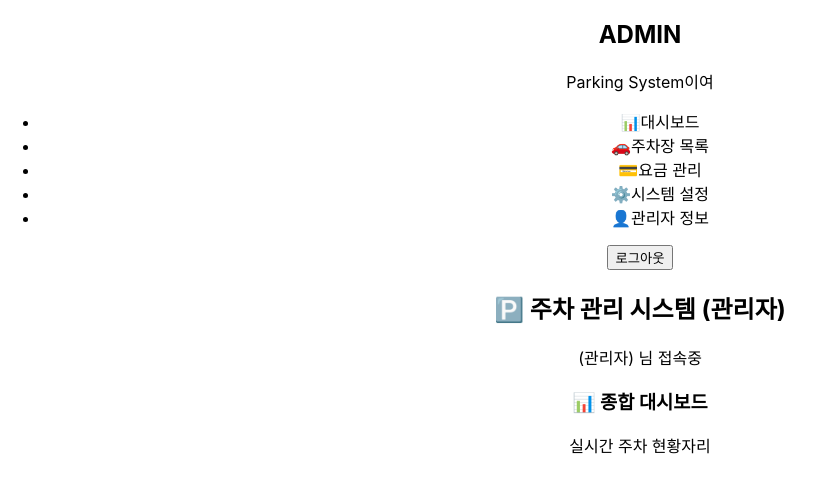
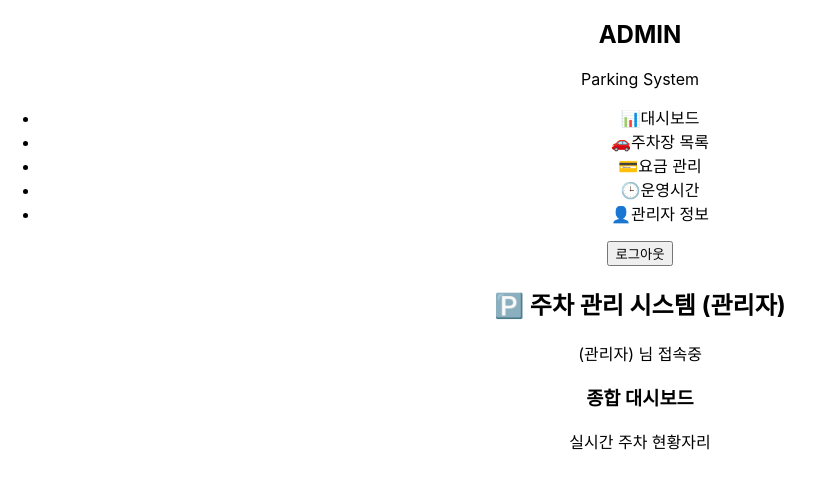
Before and after one commit to HANE48/Parking_place, a React (Create React App) app: page / in a window 1280 px wide. Shown: the top 492 px of the page, without its empty margins (0-824 px from the left). Built offline with nearby package versions, Linux system fonts and the light colour scheme.

Commit message:
manager_main수정

```diff
--- a/src/manager/Sidebar.js
+++ b/src/manager/Sidebar.js
@@ -9,7 +9,7 @@ function Sidebar(props) {
     <aside className="sidebar">
       <div className="sidebar-logo">
         <h2>ADMIN</h2>
-        <p>Parking System이여</p>
+        <p>Parking System</p>
       </div>
 
       <nav className="sidebar-nav">
@@ -46,8 +46,8 @@ function Sidebar(props) {
             className={currentView === 'settings' ? 'nav-item active' : 'nav-item'}
             onClick={function() { setCurrentView('settings'); }}
           >
-            <span className="nav-icon">⚙️</span>
-            <span className="nav-label">시스템 설정</span>
+            <span className="nav-icon">🕒</span>
+            <span className="nav-label">운영시간</span>
           </li>
 
 
--- a/src/manager/manager_main.js
+++ b/src/manager/manager_main.js
@@ -21,7 +21,7 @@ function ManagerMain() {
 
           {currentView === 'dashboard' && (
             <div className="content-box">
-              <h3>📊 종합 대시보드</h3>
+              <h3>종합 대시보드</h3>
               <p>실시간 주차 현황자리</p>
               <div className="dummy-box"></div>
             </div>
@@ -29,29 +29,32 @@ function ManagerMain() {
 
           {currentView === 'list' && (
             <div className="content-box">
-              <h3>🚗 주차장 목록</h3>
-              <p>등록된 모든 주차장의 상세 정보를 표로 보여줄 자리</p>
-              <div className="dummy-table">주차장 Table</div>
+              <h3>주차장 목록</h3>
+              <p>주차장이름, 현재주차현황, 위치를 중심으로 리스트 만들고
+                만차인곳은 빨간색?으로 표시하는 로직 만들면 좋을 것 같음
+              </p>
             </div>
           )}
 
           {currentView === 'price' && (
             <div className="content-box">
-              <h3>💳 요금 관리</h3>
-              <p>기본 요금 및 추가 요금 정책을 설정하는 화면</p>
+              <h3>요금 관리</h3>
+              <p>기본 요금 및 추가 요금 설정. 수정 버튼 필요할듯</p>
             </div>
           )}
 
           {currentView === 'settings' && (
             <div className="content-box">
-              <h3>⚙️ 시스템 설정</h3>
-              <p>알림 설정 및 시스템 환경을 관리</p>
+              <h3>운영 시간</h3>
+              <p>각 주차장이 언제 문을 열고 닫는지 확인하는 곳
+                운영시간(평일/주말/공휴일)데이터 활용(24시간운영인지 아닌지 필터링해서 보여주면 좋을듯)
+              </p>
             </div>
           )}
 
           {currentView === 'admin' && (
             <div className="content-box">
-              <h3>👤 관리자 정보</h3>
+              <h3>관리자 정보</h3>
               <p>내 정보 수정 및 비밀번호 변경 화면</p>
             </div>
           )}
```
